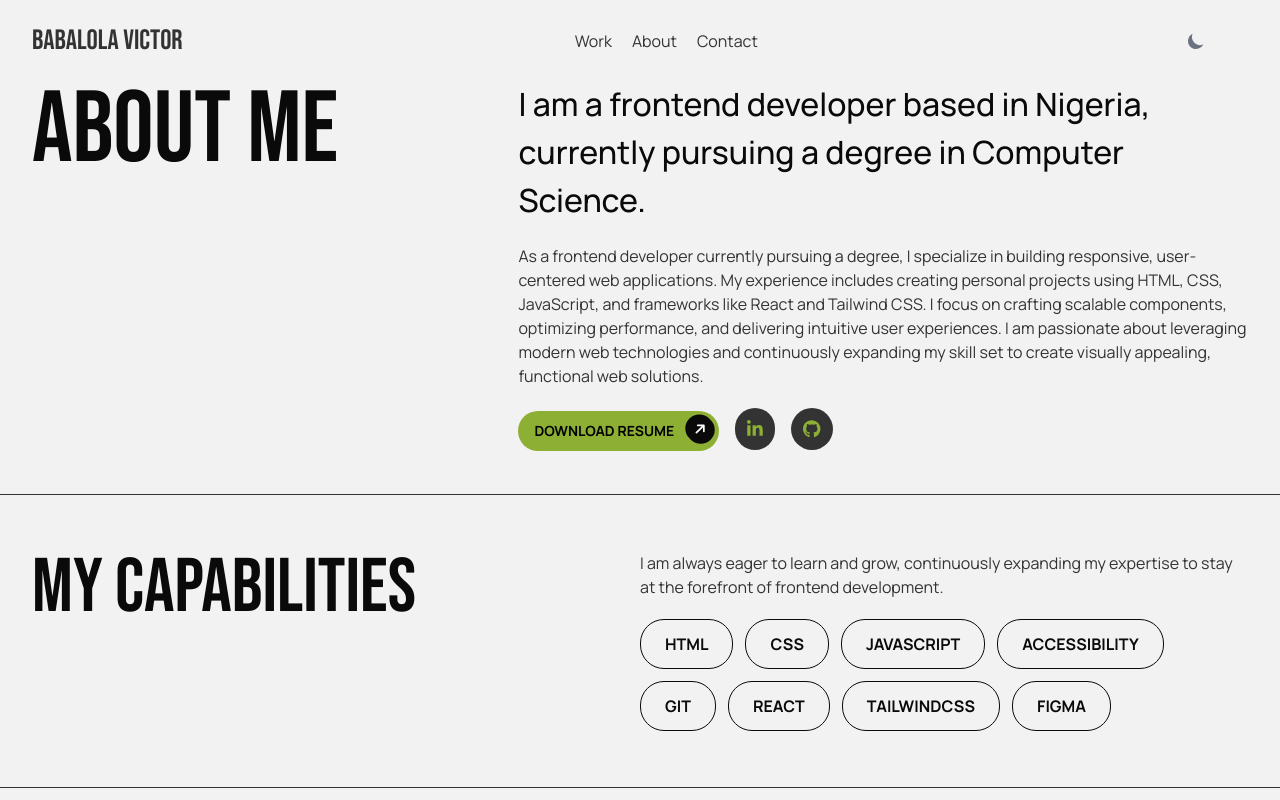
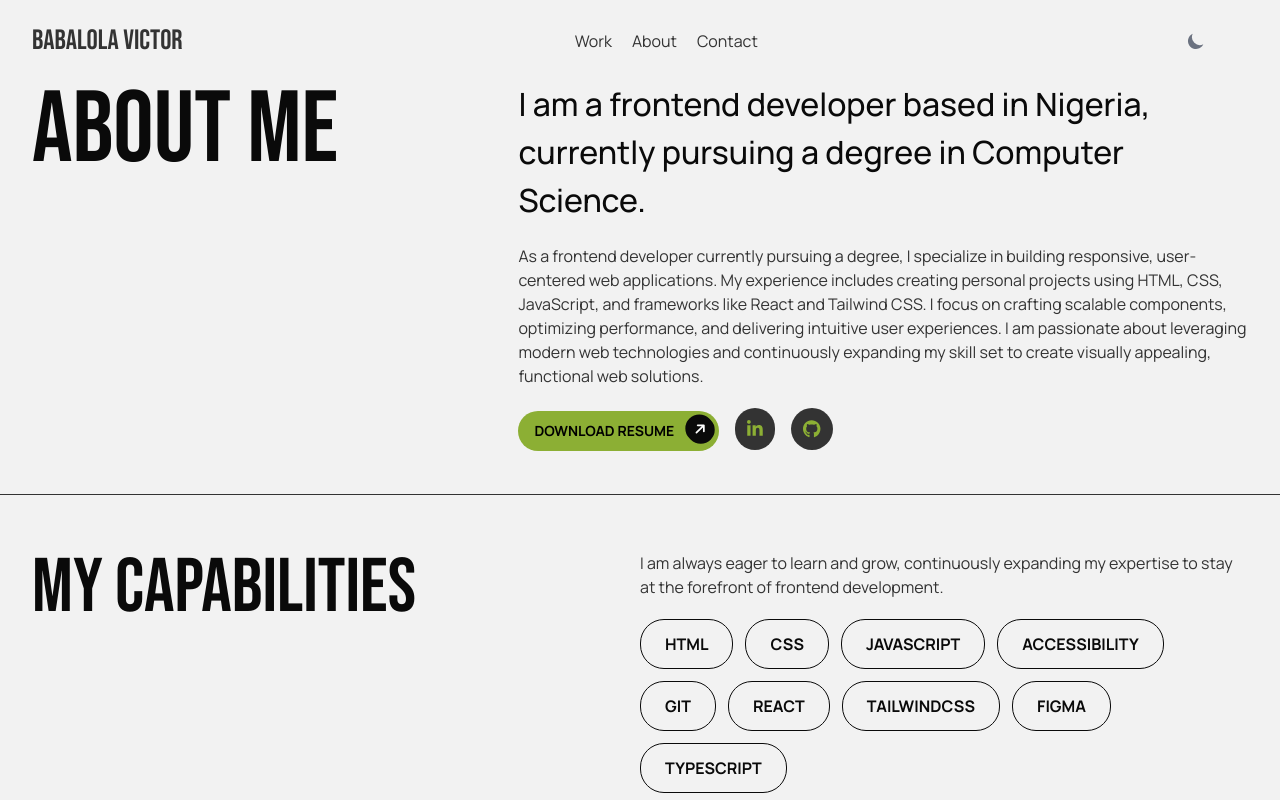
Before and after one commit to ZHADOW999/my-portfolio, a React (Create React App) app: page /About in a window 1280 px wide. Shown: the top 800 px of the page. Built offline with nearby package versions, Linux system fonts and the light colour scheme.

Commit message:
Add TypeScript skill to About page

```diff
--- a/src/pages/About.js
+++ b/src/pages/About.js
@@ -16,6 +16,7 @@ const About = () => {
         {skills: 'react'},
         {skills: 'tailwindcss'},
         {skills: 'figma'},
+        {skills: 'typescript'},
 
     ]
 
```
